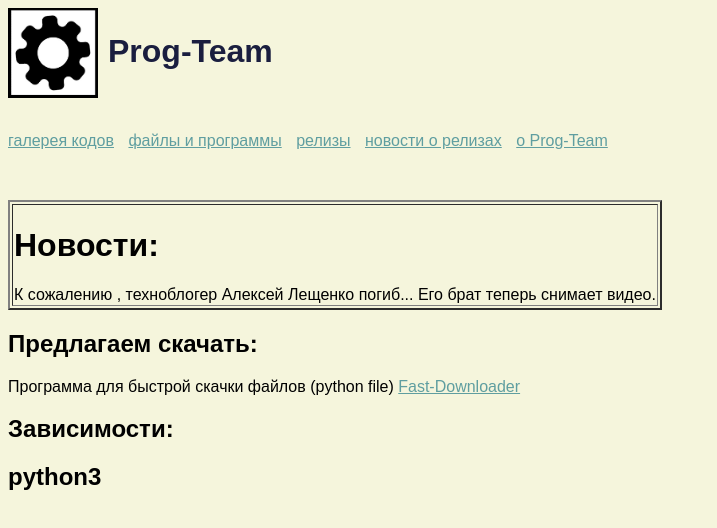
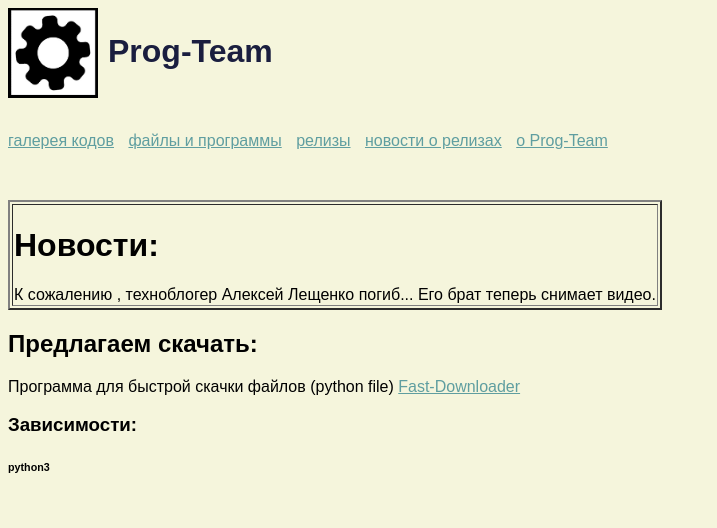
Before and after one commit to Prog-Team/Prog-Team, a plain HTML site: page index.html in a window 1280 px wide. Shown: the top 528 px of the page, without its empty margins (0-717 px from the left). Drawn offline with Linux system fonts and the light colour scheme.

Commit message:
Update index.html

```diff
--- a/index.html
+++ b/index.html
@@ -32,8 +32,8 @@
 	    		<h2>Предлагаем скачать:</h2>
 	    		Программа для быстрой скачки файлов (python file)
 	    		<a href = "https://raw.githubusercontent.com/Prog-Team/ProgThings/main/projects/Fast-Downloader.zip" download = "">Fast-Downloader</a>
-	    		<h2>Зависимости:<h2>
-			python3
+	    		<h3>Зависимости:<h3>
+			<h6>python3<h6>
             </font>
     </body>
 </html>
```
